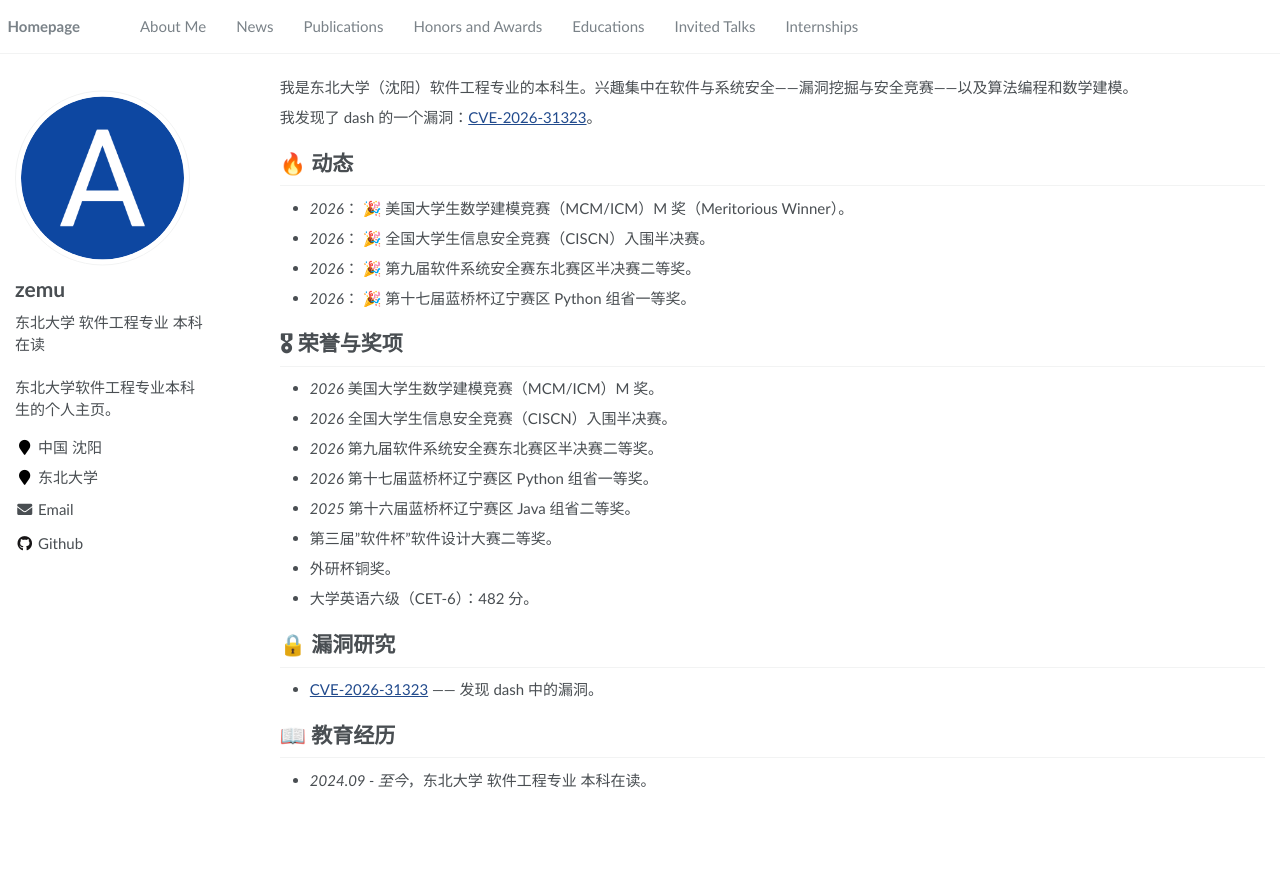
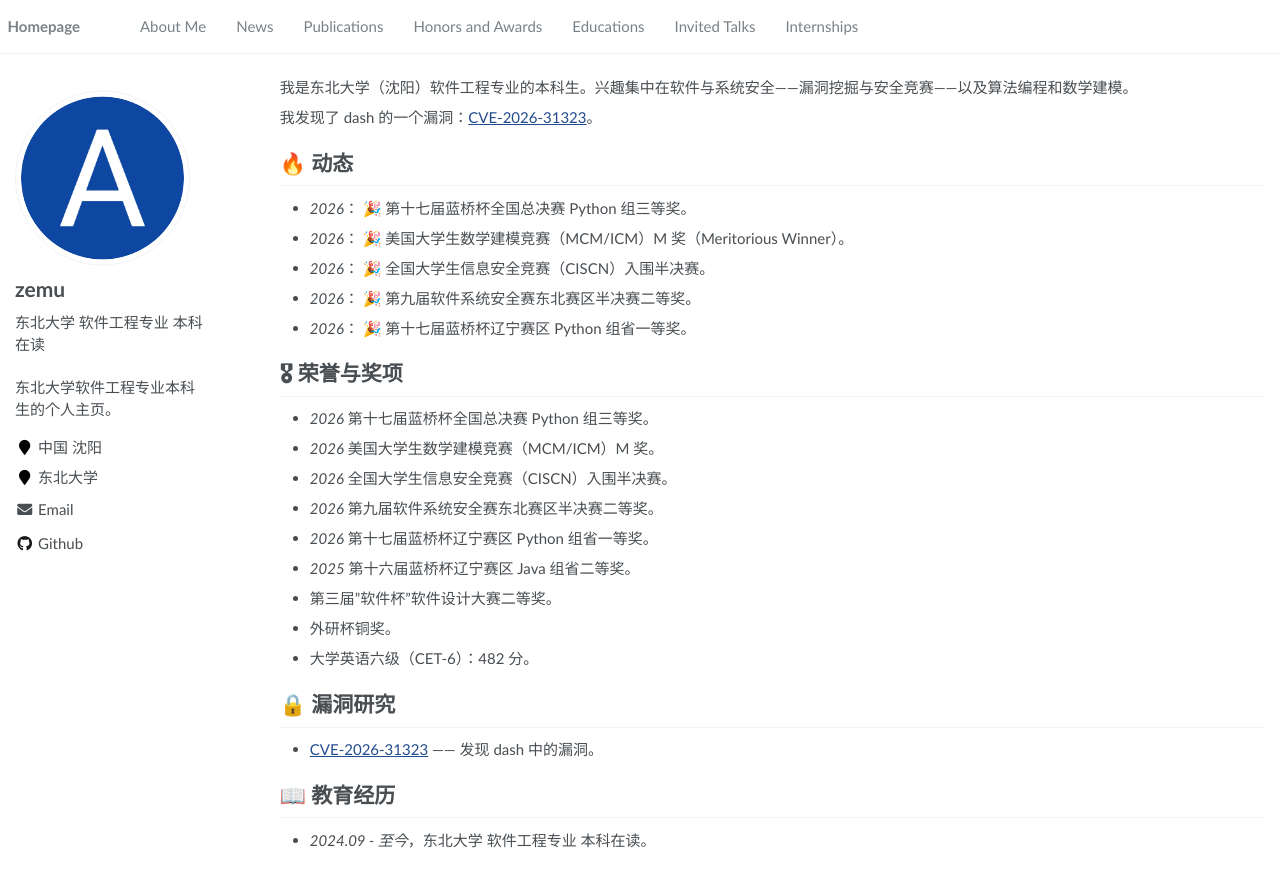
Before and after one commit to ze-mu-zhou/ze-mu-zhou.github.io, a Jekyll site: the page built from _pages/about.md, in a window 1280 px wide. Shown: the top 887 px of the page. Built offline with Jekyll 4.4.1, drawn with Linux system fonts in a browser that asks for light colours.

Commit message:
content: add 17th Lanqiao Cup national finals third prize (Python)

```diff
--- a/_pages/about.md
+++ b/_pages/about.md
@@ -22,12 +22,14 @@ redirect_from:
 我发现了 dash 的一个漏洞：[CVE-2026-31323](https://www.cve.org/CVERecord?id=CVE-2026-31323)。
 
 # 🔥 动态
+- *2026*：&nbsp;🎉 第十七届蓝桥杯全国总决赛 Python 组三等奖。
 - *2026*：&nbsp;🎉 美国大学生数学建模竞赛（MCM/ICM）M 奖（Meritorious Winner）。
 - *2026*：&nbsp;🎉 全国大学生信息安全竞赛（CISCN）入围半决赛。
 - *2026*：&nbsp;🎉 第九届软件系统安全赛东北赛区半决赛二等奖。
 - *2026*：&nbsp;🎉 第十七届蓝桥杯辽宁赛区 Python 组省一等奖。
 
 # 🎖 荣誉与奖项
+- *2026* 第十七届蓝桥杯全国总决赛 Python 组三等奖。
 - *2026* 美国大学生数学建模竞赛（MCM/ICM）M 奖。
 - *2026* 全国大学生信息安全竞赛（CISCN）入围半决赛。
 - *2026* 第九届软件系统安全赛东北赛区半决赛二等奖。
```
